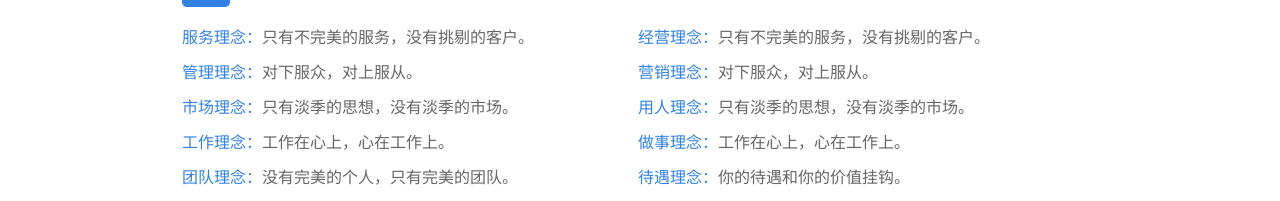
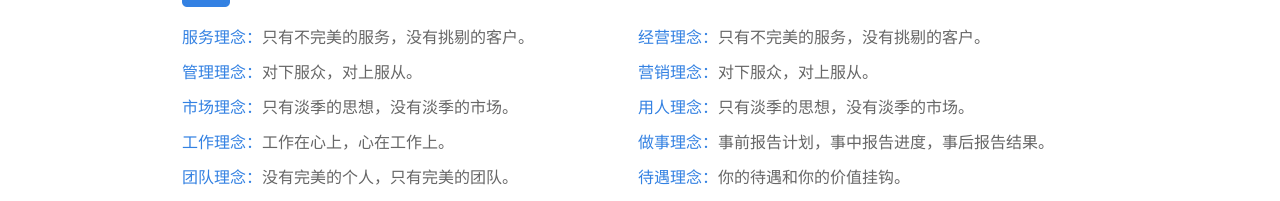
Before and after one commit to maxdosme/qiai3, a plain HTML site: page about.html in a window 1280 px wide. Shown: the part 1720-1921 px from the top of the page. Drawn offline with Linux system fonts and the light colour scheme.

Commit message:
修改错误内容

```diff
--- a/about.html
+++ b/about.html
@@ -112,7 +112,7 @@
                         <li><span>经营理念：</span>只有不完美的服务，没有挑剔的客户。</li>
                         <li><span>营销理念：</span>对下服众，对上服从。</li>
                         <li><span>用人理念：</span>只有淡季的思想，没有淡季的市场。</li>
-                        <li><span>做事理念：</span>工作在心上，心在工作上。</li>
+                        <li><span>做事理念：</span>事前报告计划，事中报告进度，事后报告结果。</li>
                         <li><span>待遇理念：</span>你的待遇和你的价值挂钩。</li>
                         <li><span>晋升理念：</span>没有接班人就不能晋升。</li>
                         <li><span>行动理念：</span>先完成，后完美。</li>
```
